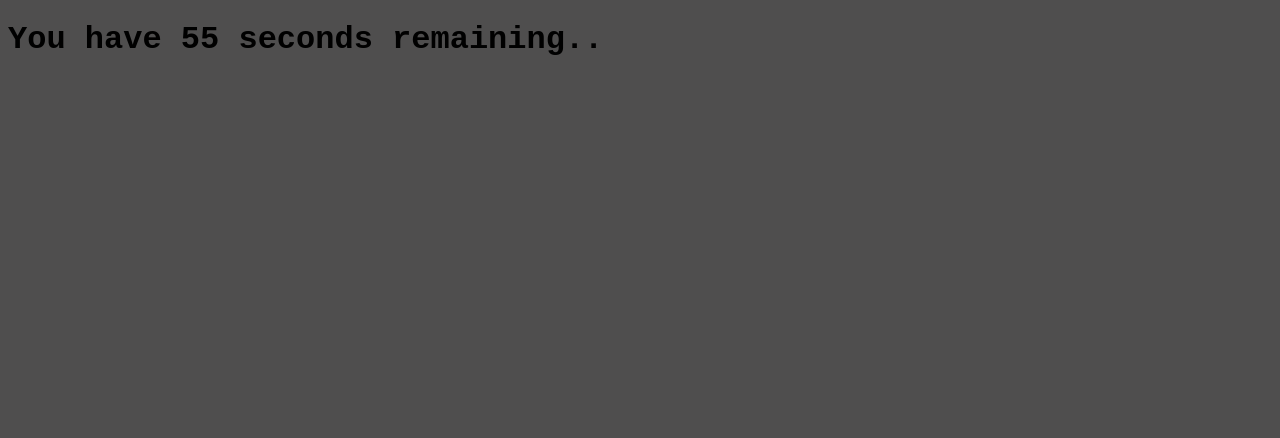
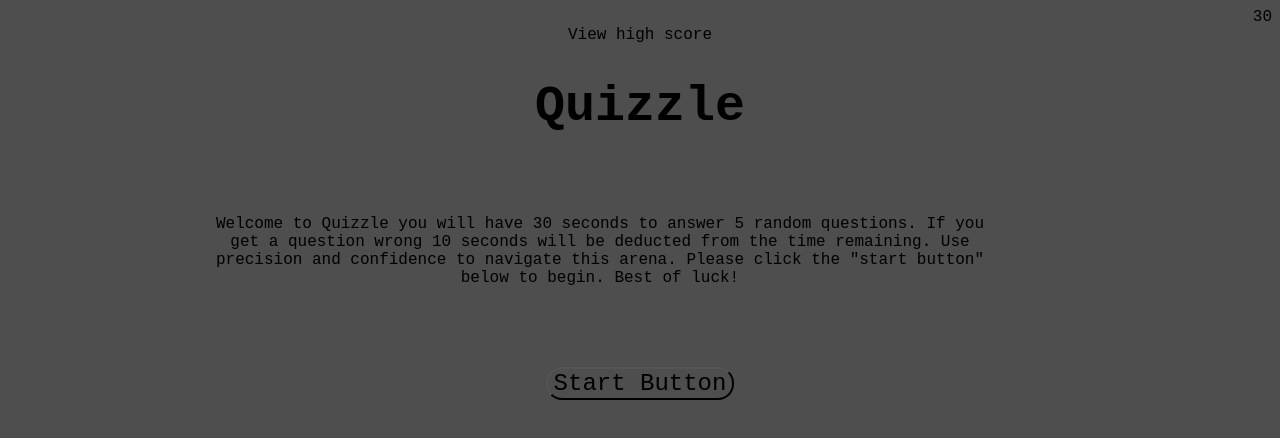
Before and after one commit to ThaDarkLord/Quiz-o-tron, a plain HTML site: page index.html in a window 1280 px wide. Drawn offline with Linux system fonts and the light colour scheme.

Commit message:
added start btn function and created for loop for questions

```diff
--- a/assets/js/script.js
+++ b/assets/js/script.js
@@ -1,20 +1,148 @@
+var body = document.body;
+var header = document.createElement("header");
+var nav = document.createElement("nav");
+var timeSlot = document.createElement("div");
+var scoreSlot = document.createElement("a");
+var button = document.createElement("button");
+// creates h1 tag for page
+var h1El = document.createElement("h1");
+// creates a section where I will inclues directions and/or questions
+var infoSec = document.createElement("section");
+var infoSec2 = document.createElement("section");
+// creates ordered list
+var listEl = document.createElement("ol");
+// creates list items
+var item1 = document.createElement("li");
+var item2 = document.createElement("li");
+var item3 = document.createElement("li");
+var item4 = document.createElement("li");
 
-var elScoreKeep = document.getElementById("scoreKeep");
+// adds text content to elements
+timeSlot.textContent = 30;
+scoreSlot.textContent = "View high score";
+h1El.textContent = "Quizzle";
+infoSec.textContent =
+  'Welcome to Quizzle you will have 30 seconds to answer 5 random questions. If you get a question wrong 10 seconds will be deducted from the time remaining. Use precision and confidence to navigate this arena. Please click the "start button" below to begin. Best of luck!';
+button.textContent = "Start Button";
+
+// links the variables via ID
 var elTimeClock = document.getElementById("timeClock");
 
+// appends elements to page
+body.appendChild(header);
+header.appendChild(nav);
+nav.appendChild(timeSlot);
+nav.appendChild(scoreSlot);
+body.appendChild(h1El);
+body.appendChild(infoSec);
+ var srtBtn = body.appendChild(button);
 
-var secondsRemaining = 60;
+// styling
+body.setAttribute("style", "text-align: center;");
+h1El.setAttribute("style", "text-align: center; font-size: 50px; ");
+header.setAttribute("style", "");
+timeSlot.setAttribute("style", "text-align: right;");
+scoreSlot.setAttribute("style", "text-align: left;");
+infoSec.setAttribute(
+  "style",
+  "max-width: 50rem; text-align: center; margin: 5rem 12rem;"
+);
+button.setAttribute("style", "border-radius: 1rem; font-size: 1.5rem;");
 
-function setTime() {
-    var timerInterval = setInterval(function() {
-        secondsRemaining--;
-        elTimeClock.textContent = "You have " + secondsRemaining + " seconds remaining..";
+//  question index
+var questionIndex = 0;
 
-        if(secondsRemaining === 0){
-            clearInterval(timerInterval)
-        }
+// object with questions answers and the correct answer
+var questionList = [
+  {
+    question: "What does the '=' sign mean in javascript?",
+    answers: [
+      "exactly equal to",
+      "loosely equal to",
+      "assignment character",
+      "all of the above",
+    ],
+    correct: "assignment character",
+  },
+  {
+    question: "How can you remove an item from the end of an array?",
+    answers: [
+        ".push",
+        ".replace",
+        ".sort",
+        ".pop"],
+    correct: ".sort",
+  },
+  {
+    question: "How can you change attributes using javacript?",
+    answers: [
+      "getAttribute",
+      "setAttribute",
+      "styleThis",
+      "createAttribute",
+    ],
+    correct: 'setAttribute',
+  },
+  {
+    question: "How do you copy all text using command keys?",
+    answers: [
+        "command x",
+        "command z",
+        "command a",
+        "both a and b"],
+    correct: 'command a',
+  },
+  {
+    question: "How do you set a variable in css?",
+    answers: [
+        "--",
+        "*=",
+        "var =",
+        "you cannot"],
+    correct: '--',
+  },
+];
+// questionIndex++;
 
-    }, 1000);
-}
 
-setTime();
+srtBtn.addEventListener('click', function(){
+    // removes instructions of the game and start button. Creates h2 for question and appends to page.
+    infoSec.textContent = '';
+    srtBtn.textContent = '';
+    var questionText = document.createElement("h2");
+    questionText.textContent = questionList[questionIndex].question;
+    body.appendChild(questionText);
+    // this for loop goes through the question answers and creates buttons elements and then appends to the page.
+    for (var i = 0; i < questionList[0].answers.length; i++) {
+        var answerButton = document.createElement("button");
+        answerButton.textContent = questionList[questionIndex].answers[i];
+        body.appendChild(answerButton);
+      }
+    //   answerButton.setAttribute('style', '');
+
+
+
+
+
+
+})
+
+// questionList/length this function sets the 30 second time for the quiz and also applies the text and styles to the timer text.
+// function setTime() {
+//     var timerInterval = setInterval(function() {
+//         timeSlot.textContent--;
+//         console.log(timeSlot)
+//         nav.setAttribute('style', 'text-align: right; font-size: 14px;')
+//         nav.textContent = "You have " + timeSlot.textContent + " seconds remaining..";
+
+//         // elScoreKeep.textContent = "View high scores";
+//         // elScoreKeep.setAttribute('style', 'text-align: left;');
+
+//         if(timeSlot.textContent === 0){
+//             clearInterval(timerInterval)
+//         }
+
+//     }, 1000);
+// }
+
+// setTime();
--- a/index.html
+++ b/index.html
@@ -7,20 +7,6 @@
     <title>Quizzle</title>
 </head>
 <body>
-    <header>
-        <navid id="scoreKeep">
-            <span>
-              <h1 id="timeClock"></h1>
-            </span>
-            <div>
-
-            </div>
-        </navid>
-    </header>
-
-    <section>
-
-    </section>
 
     <script src="./assets/js/script.js"></script>
 </body>
```
Also changed, not shown: assets/css/style.css (line endings or trailing spaces).
